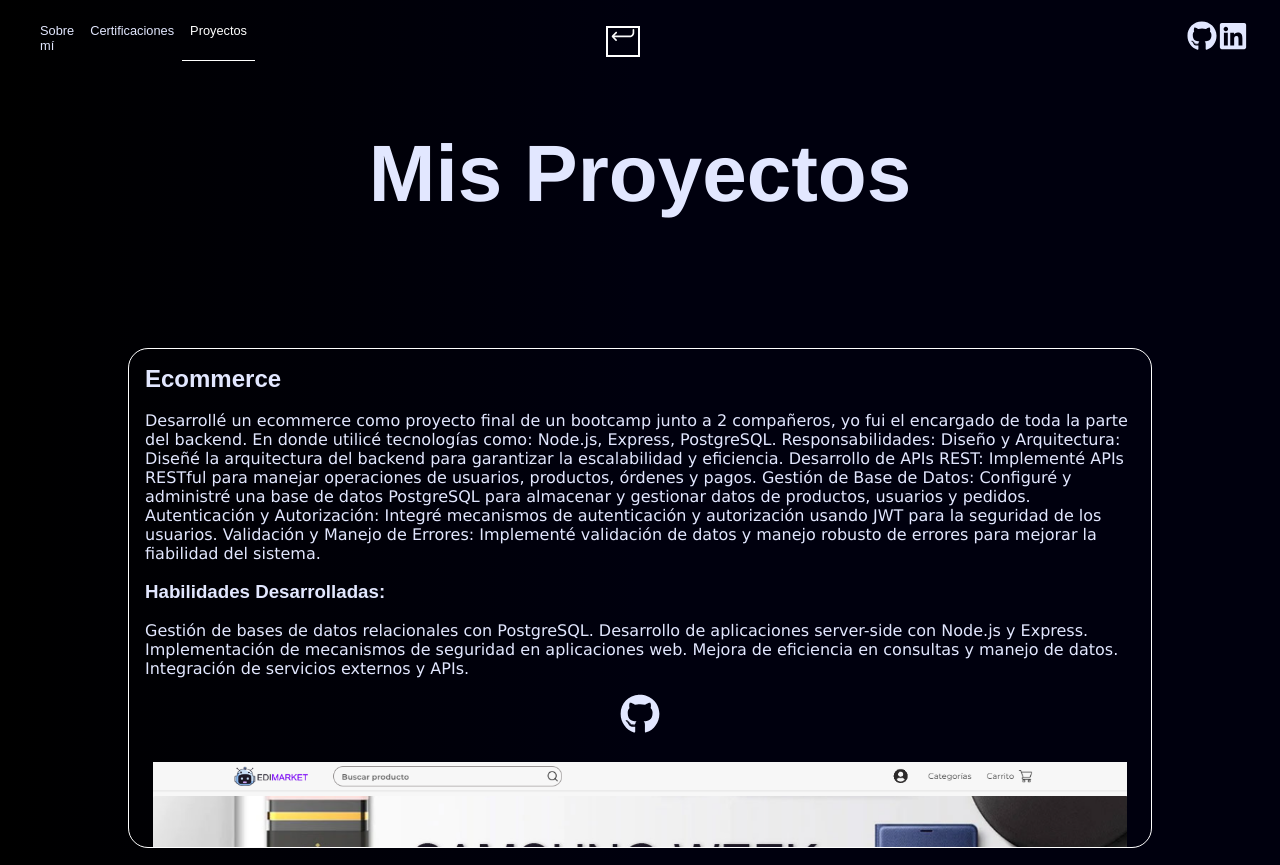
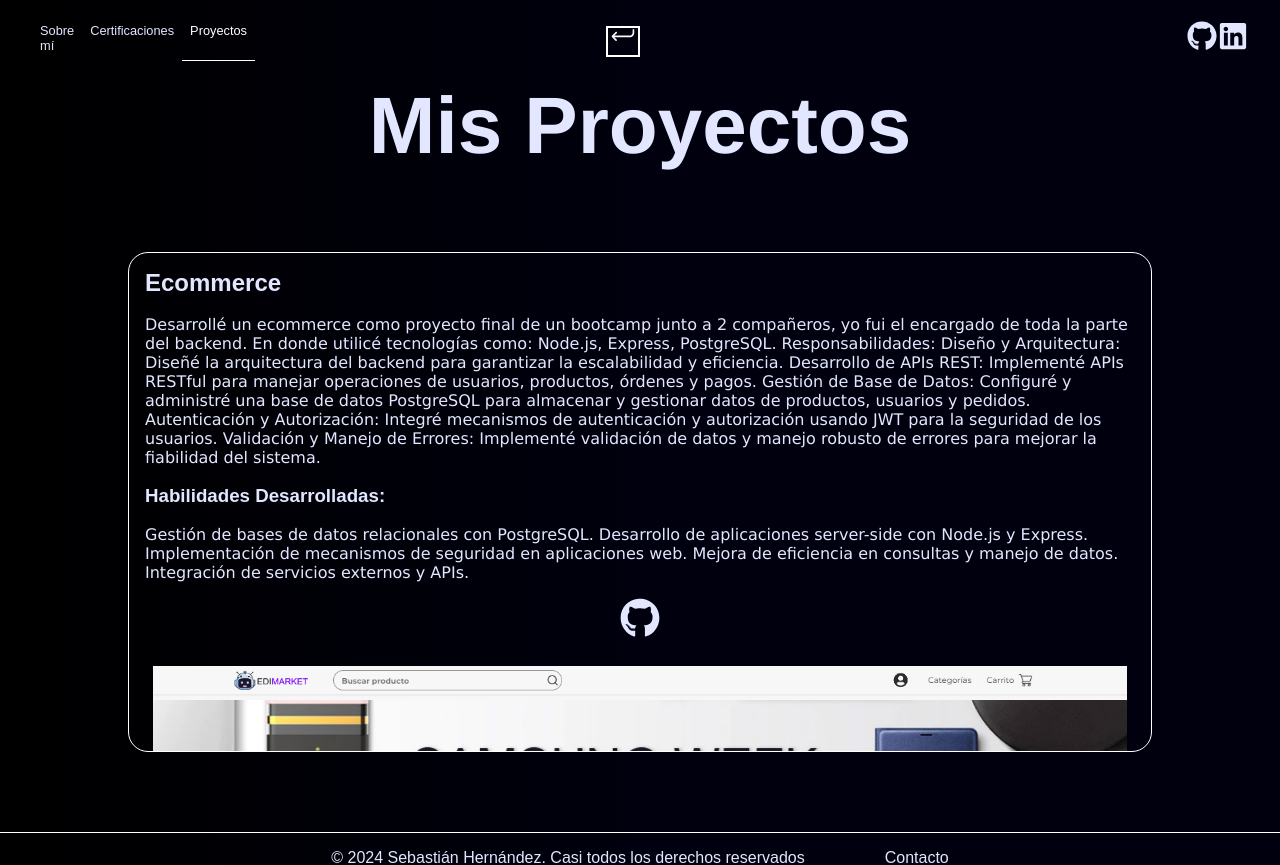
Before and after one commit to SebastianHernandez0/Portafolio, a React (Vite) app: page /projects in a window 1280 px wide. Shown: the top 865 px of the page. Built offline with nearby package versions, Linux system fonts and the light colour scheme.

Commit message:
retocando medias

```diff
--- a/src/index.css
+++ b/src/index.css
@@ -29,7 +29,7 @@ li{
 
 
 body {
-  width: 100vw;
+  width: 100%;
   height: 100%;
   background: rgb(2,0,36);
   background: linear-gradient(90deg, rgb(0, 0, 0) 0%, rgb(0, 0, 14) 50%);
--- a/src/pages/projects/projects.css
+++ b/src/pages/projects/projects.css
@@ -6,8 +6,8 @@
 .projects-h1{
     font-size: 5rem;
     font-family: 'Franklin Gothic Medium', 'Arial Narrow', Arial, sans-serif;
-    padding: 8rem;
     text-align: center ;
+    padding: 5rem;
 }
 
 .proyectos{
```
